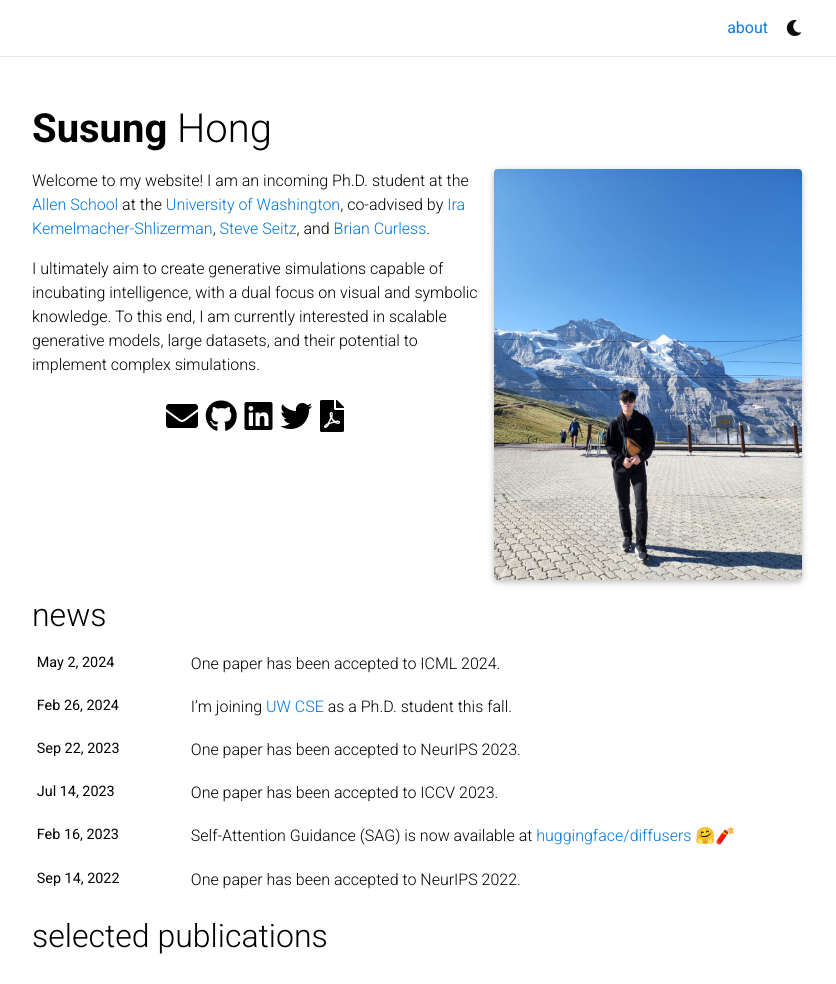
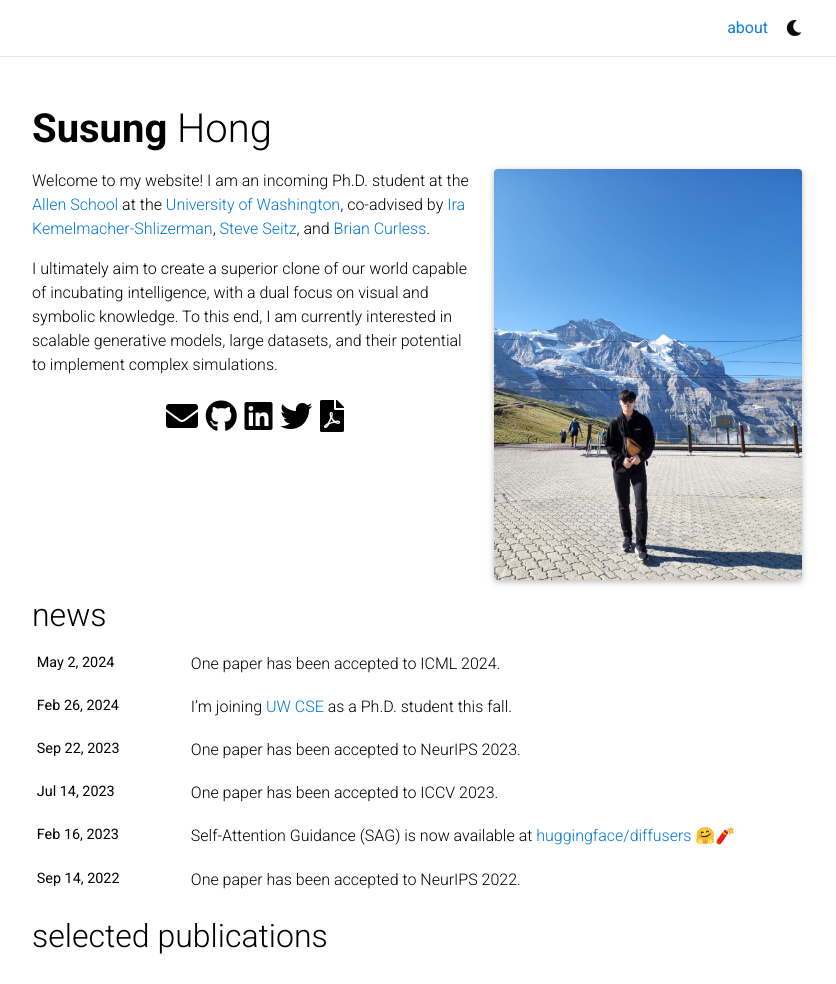
Before and after one commit to SusungHong/susunghong.github.io, a Jekyll site: the page built from _pages/about.md, in a window 1280 px wide and 1158 px high, cut to the strip 0-984 px from the top of the window. Shown: the whole strip, without its empty margins (223-1059 px from the left). Built offline with Jekyll 4.4.1, drawn with Linux system fonts in a browser that asks for light colours; full-size pictures stand in for the smaller copies a plugin makes; emoji names are drawn with the system emoji font; comment, search, counter and statistics services are not loaded; a style sheet for code colours, icons or effects is not loaded.

Commit message:
Update about.md

```diff
--- a/_pages/about.md
+++ b/_pages/about.md
@@ -17,4 +17,4 @@
 
 Welcome to my website! I am an incoming Ph.D. student at the [Allen School](https://www.cs.washington.edu/) at the [University of Washington](https://www.washington.edu/), co-advised by [Ira Kemelmacher-Shlizerman](https://www.irakemelmacher.com/), [Steve Seitz](https://www.smseitz.com/), and [Brian Curless](https://homes.cs.washington.edu/~curless/).
 
-I ultimately aim to create generative simulations capable of incubating intelligence, with a dual focus on visual and symbolic knowledge. To this end, I am currently interested in scalable generative models, large datasets, and their potential to implement complex simulations.
+I ultimately aim to create a superior clone of our world capable of incubating intelligence, with a dual focus on visual and symbolic knowledge. To this end, I am currently interested in scalable generative models, large datasets, and their potential to implement complex simulations.
```
